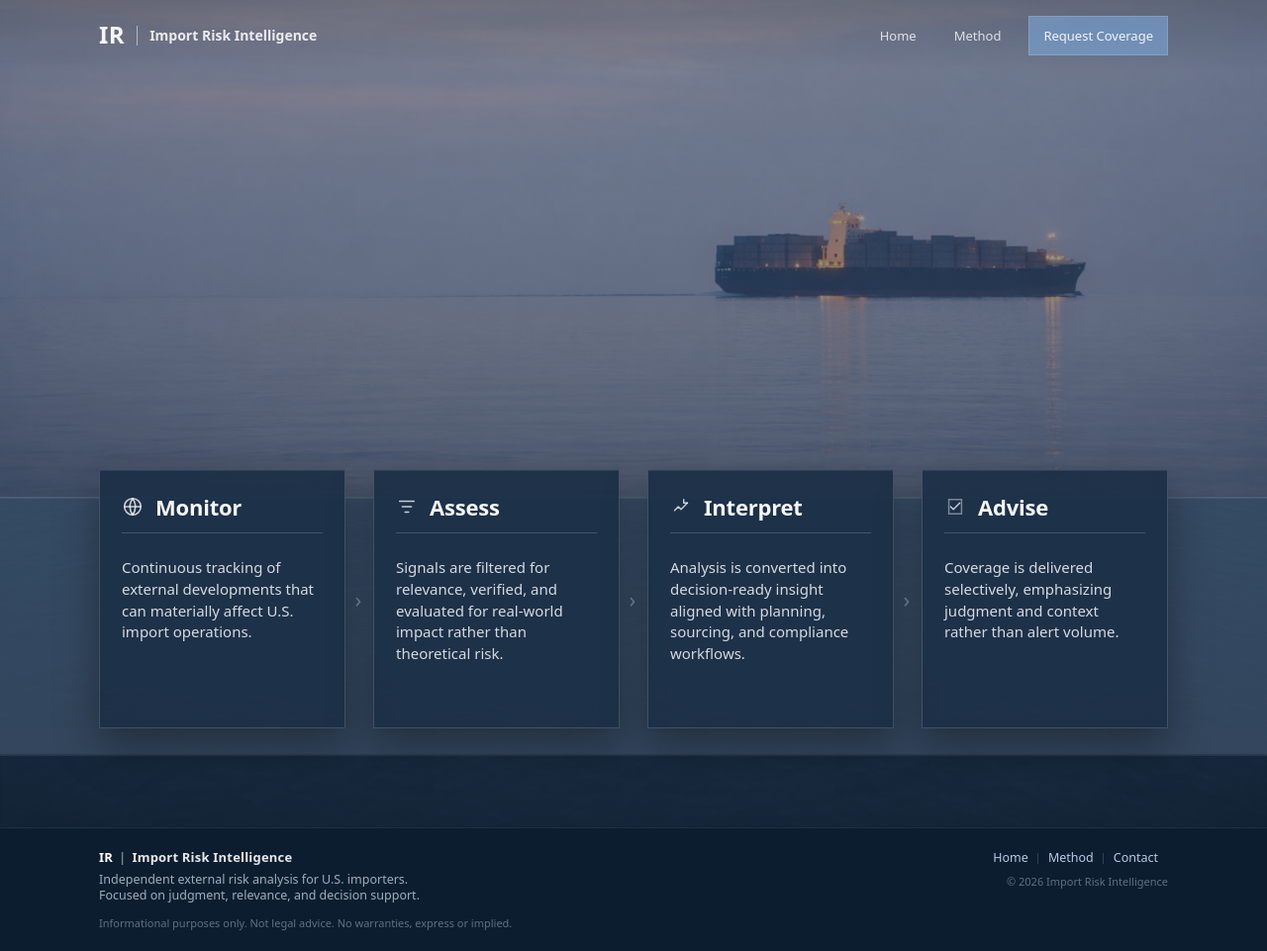
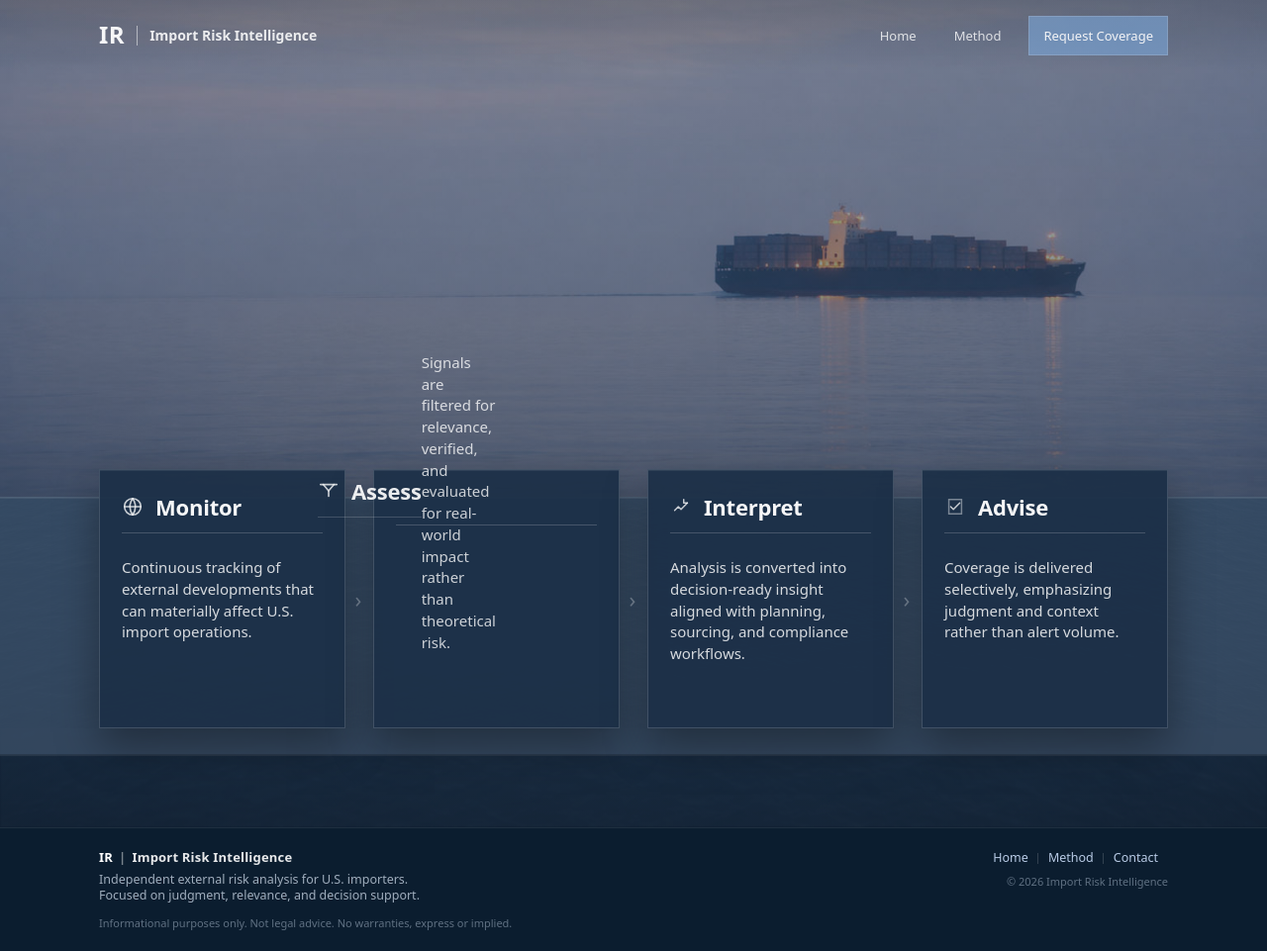
Before and after one commit to importrisk/import-risk-intelligence-site, a Jekyll site: the page built from method.html, in a window 1280 px wide. Shown: the whole page at 99% size. Built offline with Jekyll 4.4.1, drawn with Linux system fonts in a browser that asks for light colours.

Commit message:
Update method.html

```diff
--- a/method.html
+++ b/method.html
@@ -60,10 +60,15 @@ description: How Import Risk Intelligence evaluates and tracks supply-chain risk
 
             <header class="mf-head">
               <span class="mf-icon" aria-hidden="true">
-                <svg viewBox="0 0 24 24" fill="none">
-                  <path d="M4 6h16M7 12h10M10 18h4"
-                        stroke="currentColor" stroke-width="1.6" stroke-linecap="round"/>
-                </svg>
+                   <header class="mf-head">
+             <svg viewBox="0 0 24 24" fill="none"
+     stroke="currentColor" stroke-width="1.8"
+     stroke-linecap="round" stroke-linejoin="round"
+     aria-hidden="true">
+  <path d="M3 5h18"/>
+  <path d="M6 5l6 7 6-7"/>
+  <path d="M12 12v6"/>
+</svg>
               </span>
 
               <h3 class="mf-title">Assess</h3>
```
